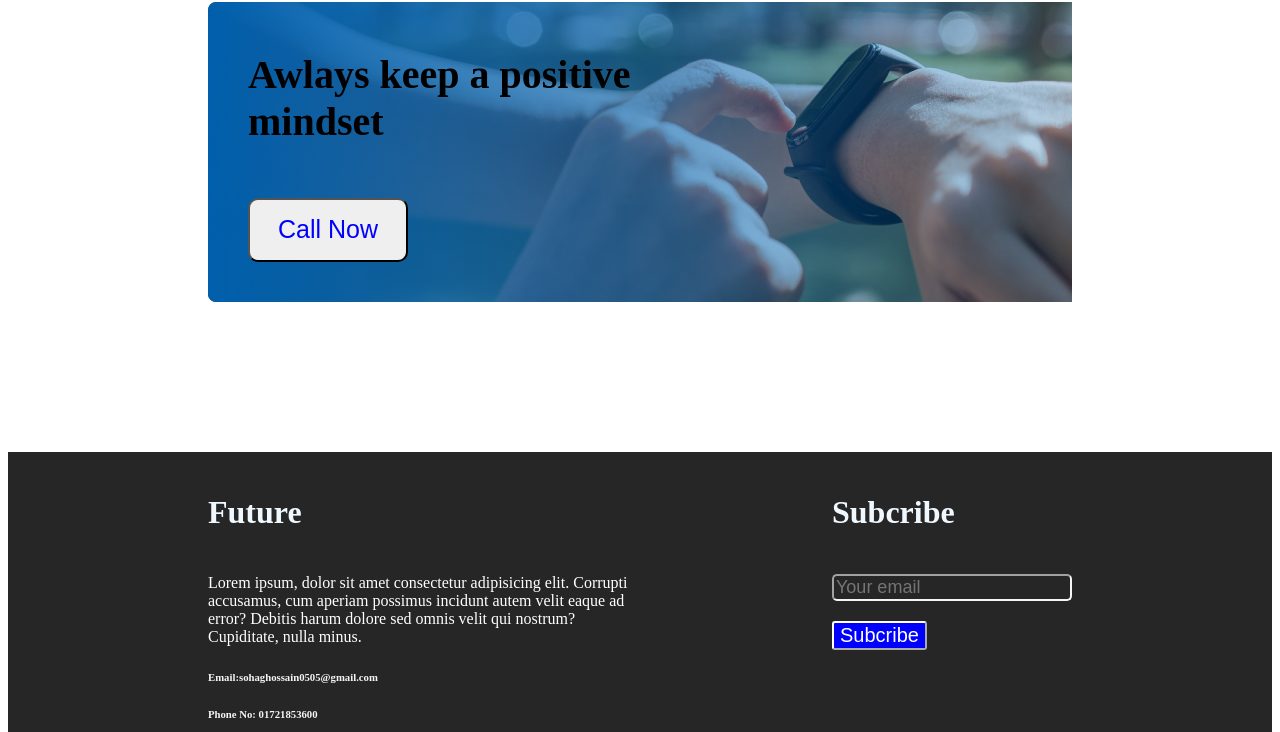
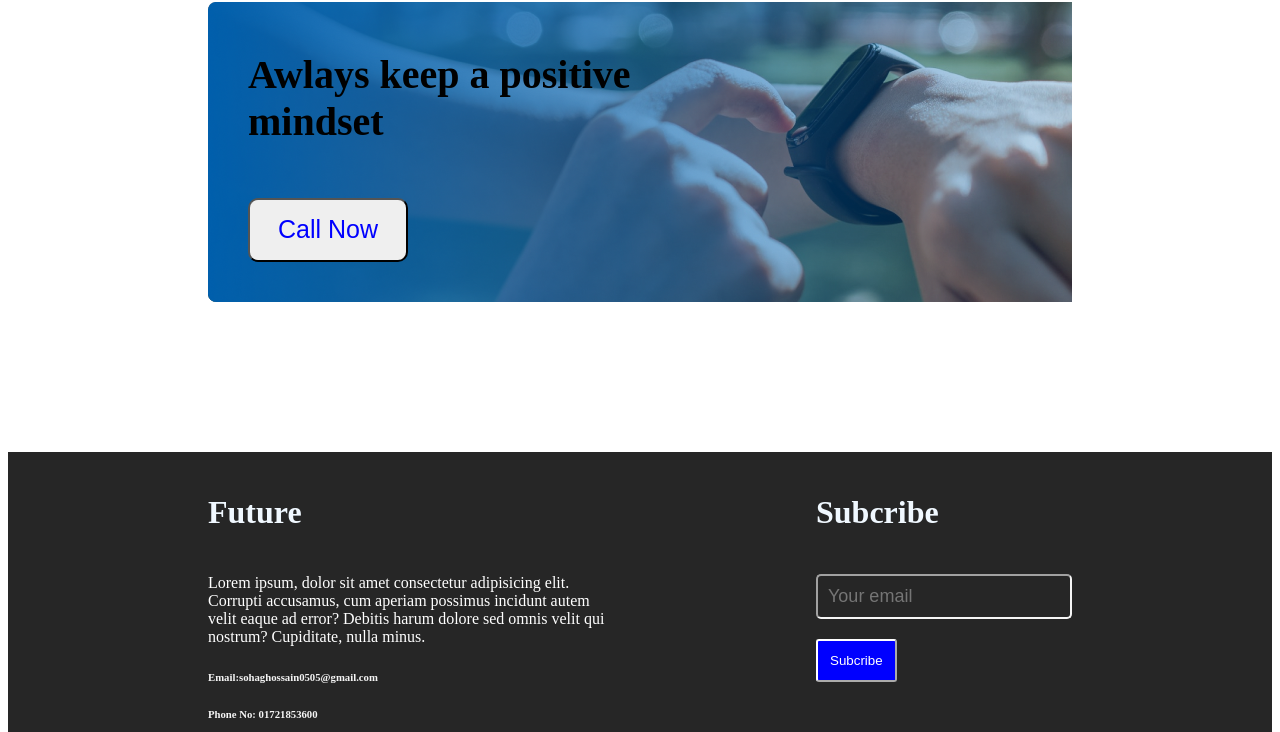
Before and after one commit to sohag0505/new-year-new-me, a plain HTML site: page index.html in a window 1280 px wide. Shown: the part 2408-3140 px from the top of the page. Drawn offline with Linux system fonts and the light colour scheme.

Commit message:
new-year-new-me done

```diff
--- a/style.css
+++ b/style.css
@@ -182,16 +182,18 @@ footer {
     border-radius: 5px;
     font-size: 18px;
     border-color: whitesmoke;
+    padding: 10px;
 }
 
 .footer-description .footer-contact .footer-btn {
-    font-size: 20px;
+    font-size: 1opx;
     margin-top: 20px;
     text-align: center;
     background-color: blue;
     color: white;
     border-radius: 3px;
     border-color: white;
+    padding: 12px;
 }
 
 
```
